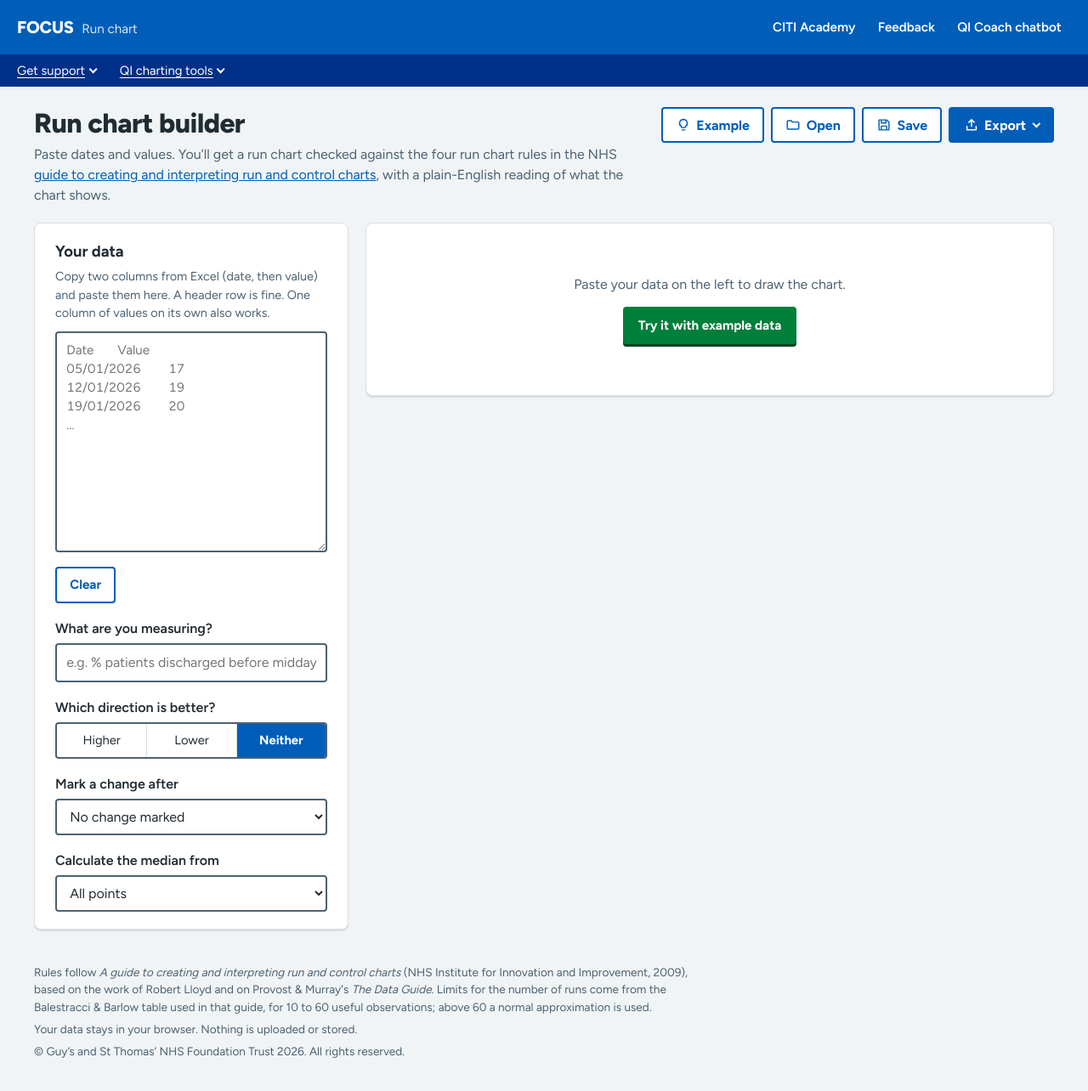
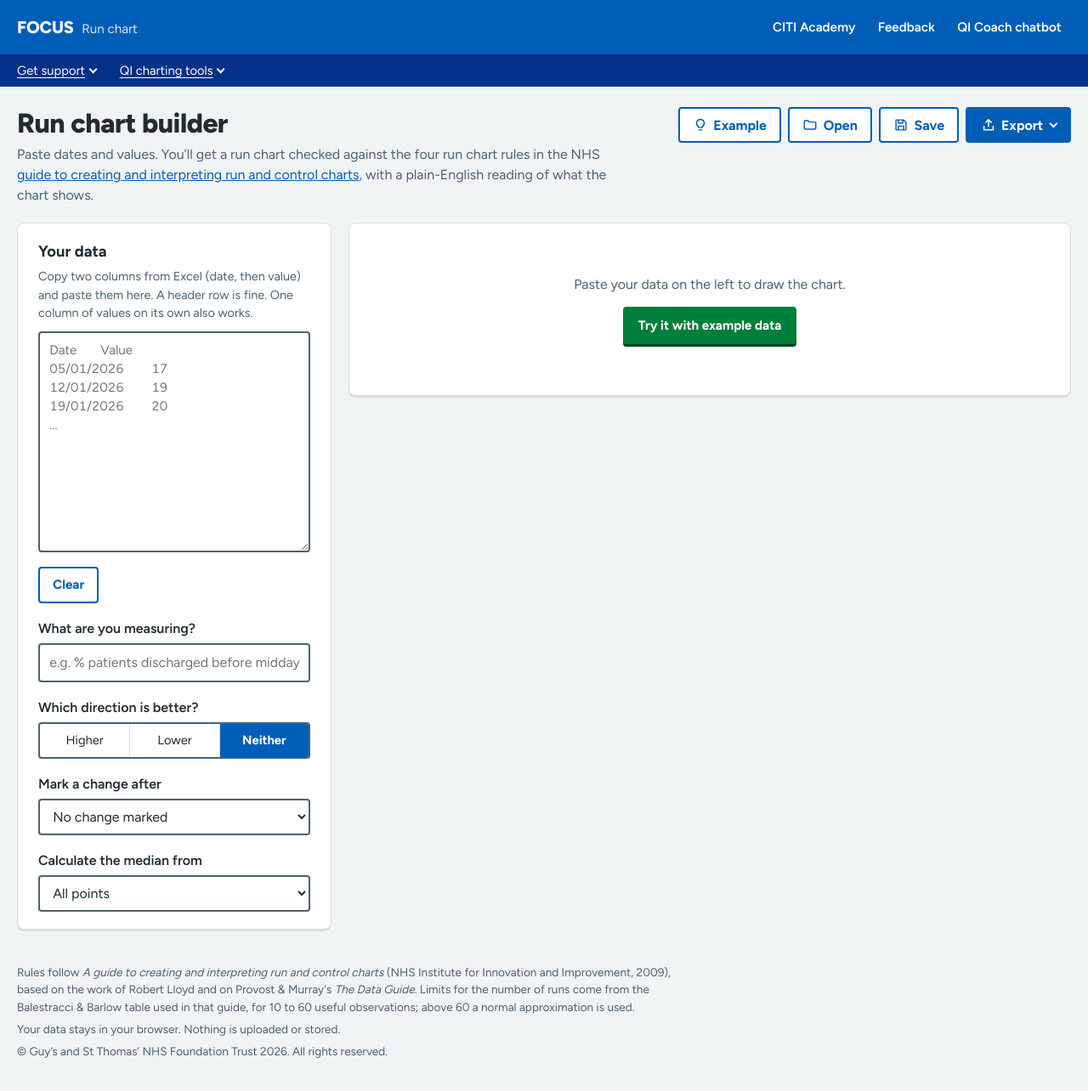
Before and after one commit to PerrinShanks-Cogito/IntegratedQiTools, a Jekyll site: the page built from run_chart/index.html, in a window 1280 px wide and 1286 px high. Shown: the whole window at 85% size. Built offline with Jekyll 4.4.1, drawn with Linux system fonts in a browser that asks for light colours.

Commit message:
Centre chart builders in the header's 1340px column
Bar, histogram, Pareto and scatter pages stretched to the full window
width, so on wide screens they no longer lined up under the centred FOCUS
header. Cap their heading, main area and notes at 1340px and centre them.
Widen the run chart from 1240px to 1340px to match.

Co-Authored-By: Claude Opus 5.5 <noreply@anthropic.com>
Claude-Session: https://claude.ai/code/session_01PWGwmKJixo4XPsWstawHo5

```diff
--- a/bar_chart/index.html
+++ b/bar_chart/index.html
@@ -150,6 +150,8 @@ details.values .tablewrap{margin-top:.6rem}
 /* Notes */
 .notes{padding:0 1.25rem 2rem;color:var(--muted);font-size:.92rem}
 .notes p{max-width:80ch;margin:0 0 .75rem}
+/* Centre the page in the same 1340px column as the FOCUS header */
+.page-head,main,.notes{box-sizing:border-box;max-width:1340px;margin-left:auto;margin-right:auto}
 .notice{background:var(--blue-bg);color:var(--text);border-left:5px solid var(--blue);border-radius:0 4px 4px 0;padding:.7rem .9rem;max-width:80ch}
 @media (prefers-reduced-motion: no-preference){button{transition:background .15s,filter .15s}}
 /* Bar chart extras */
--- a/histogram/index.html
+++ b/histogram/index.html
@@ -141,6 +141,8 @@ td.num,th.num{text-align:right;font-variant-numeric:tabular-nums}
 /* Notes */
 .notes{padding:0 1.25rem 2rem;color:var(--muted);font-size:.92rem}
 .notes p{max-width:80ch;margin:0 0 .75rem}
+/* Centre the page in the same 1340px column as the FOCUS header */
+.page-head,main,.notes{box-sizing:border-box;max-width:1340px;margin-left:auto;margin-right:auto}
 .notice{background:var(--blue-bg);color:var(--text);border-left:5px solid var(--blue);border-radius:0 4px 4px 0;padding:.7rem .9rem;max-width:80ch}
 @media (prefers-reduced-motion: no-preference){button{transition:background .15s,filter .15s}}
 </style>
--- a/pareto_chart/index.html
+++ b/pareto_chart/index.html
@@ -135,6 +135,8 @@ tr.cutrow td{border-bottom:2px dashed var(--muted)}
 /* Notes */
 .notes{padding:0 1.25rem 2rem;color:var(--muted);font-size:.92rem}
 .notes p{max-width:80ch;margin:0 0 .75rem}
+/* Centre the page in the same 1340px column as the FOCUS header */
+.page-head,main,.notes{box-sizing:border-box;max-width:1340px;margin-left:auto;margin-right:auto}
 .notice{background:var(--blue-bg);color:var(--text);border-left:5px solid var(--blue);border-radius:0 4px 4px 0;padding:.7rem .9rem;max-width:80ch}
 @media (prefers-reduced-motion: no-preference){button{transition:background .15s,filter .15s}}
 </style>
--- a/run_chart/index.html
+++ b/run_chart/index.html
@@ -46,7 +46,7 @@ button,input,select,textarea{font:inherit;color:inherit}
 a{color:var(--brand)}
 :focus-visible{outline:3px solid var(--yellow);outline-offset:2px;border-radius:2px}
 
-.wrap{max-width:1240px;margin:0 auto;padding:0 1.25rem}
+.wrap{max-width:1340px;margin:0 auto;padding:0 1.25rem}
 /* Header (FOCUS style) */
 .top{background:#005EB8;color:#fff}
 .top-inner{max-width:1240px;margin:0 auto;padding:.9rem 1.25rem;display:flex;flex-wrap:wrap;gap:.75rem 1.5rem;align-items:center;justify-content:space-between}
--- a/scatter_plot/index.html
+++ b/scatter_plot/index.html
@@ -150,6 +150,8 @@ details.values .tablewrap{margin-top:.6rem}
 /* Notes */
 .notes{padding:0 1.25rem 2rem;color:var(--muted);font-size:.92rem}
 .notes p{max-width:80ch;margin:0 0 .75rem}
+/* Centre the page in the same 1340px column as the FOCUS header */
+.page-head,main,.notes{box-sizing:border-box;max-width:1340px;margin-left:auto;margin-right:auto}
 .notice{background:var(--blue-bg);color:var(--text);border-left:5px solid var(--blue);border-radius:0 4px 4px 0;padding:.7rem .9rem;max-width:80ch}
 @media (prefers-reduced-motion: no-preference){button{transition:background .15s,filter .15s}}
 </style>
```
